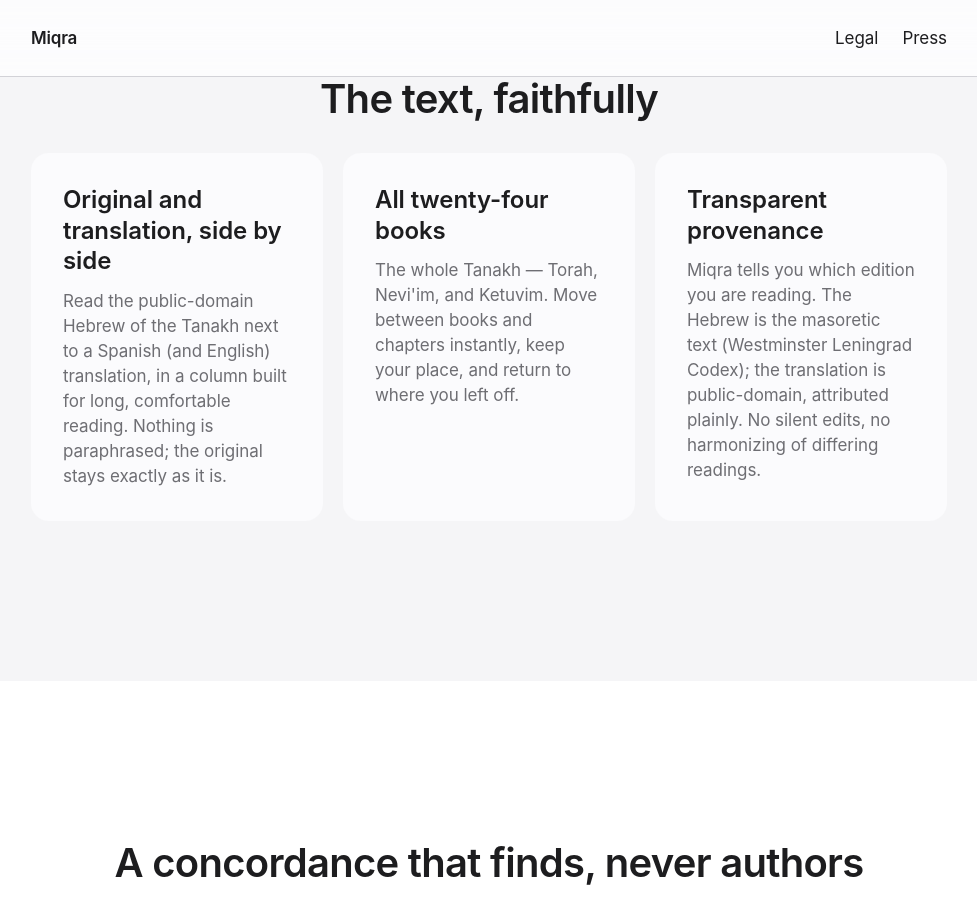
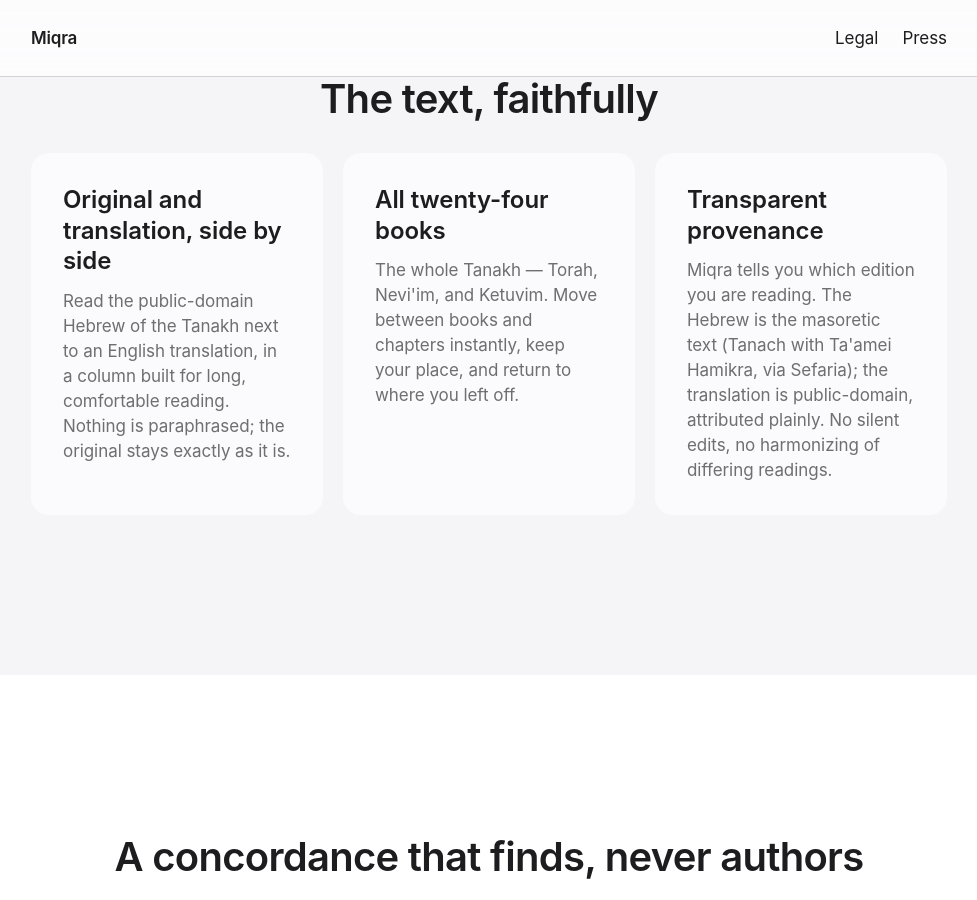
Before and after one commit to KhassinX/miqra-web, a Jekyll site: the page built from index.html, in a window 1280 px wide and 900 px high, scrolled down 812 px. Shown: the whole window, without its empty margins (151-1128 px from the left). Built offline with Jekyll 4.4.1, drawn with Linux system fonts in a browser that asks for light colours; some of the changed text lies outside the part shown.

Commit message:
fix(content): Miqra es hebreo + inglés, no español — alinea marketing con la realidad (#5)
El marketing (index/press, EN+ES) anunciaba 'Spanish at launch' / traducción al español, que NO existe: Miqra bundlea hebreo (Tanach with Ta'amei Hamikra, vía Sefaria) + inglés (JPS 1917). El español es el hueco en gestión de licencia (Herzog). Los legal docs ya decían la verdad → ahora el marketing coincide. Edición corregida WLC → Tanach with Ta'amei Hamikra. Español = 'on the way'. Sitio bilingüe EN/ES se mantiene.

Co-authored-by: khassinx <hello@khassinx.com>
Co-authored-by: Claude Opus 4.8 (1M context) <noreply@anthropic.com>

```diff
--- a/es/press/index.html
+++ b/es/press/index.html
@@ -20,8 +20,8 @@ canonical_es: /es/press/
       <li><strong>Qué es</strong>: un lector reverente del Tanaj (las Escrituras hebreas) con una concordancia no generativa en el dispositivo</li>
       <li><strong>Categoría</strong>: Referencia / Libros</li>
       <li><strong>Plataformas</strong>: iPhone, iPad, Mac, Apple Watch (universal)</li>
-      <li><strong>Idiomas en el lanzamiento</strong>: inglés y español (España y Latinoamérica)</li>
-      <li><strong>Texto</strong>: hebreo de dominio público (texto masorético, Códice de Leningrado / Westminster Leningrad Codex) con una traducción de dominio público, lado a lado, cada edición atribuida</li>
+      <li><strong>Idiomas en el lanzamiento</strong>: inglés (una traducción al español está en camino)</li>
+      <li><strong>Texto</strong>: hebreo de dominio público (texto masorético, Tanach with Ta'amei Hamikra, vía Sefaria) con una traducción de dominio público, lado a lado, cada edición atribuida</li>
       <li><strong>Concordancia</strong>: muestra pasajes relacionados con el modelo de lenguaje natural de Apple en el dispositivo; nunca interpreta, parafrasea, resume ni genera escritura</li>
       <li><strong>Precio</strong>: pro bono — gratis, sin anuncios, sin rastreo. Propina opcional.</li>
       <li><strong>Privacidad</strong>: sin servidores, sin analítica, sin SDKs de terceros. Etiqueta de privacidad: "Datos no recolectados".</li>
--- a/index.html
+++ b/index.html
@@ -1,7 +1,7 @@
 ---
 layout: base
 title: The Tanakh, as it is read — a reverent reader with an on-device concordance
-description: Miqra is a reverent Tanakh reader for Apple platforms. Read the public-domain Hebrew text with Spanish, side by side. Ask in plain language and a non-generative, on-device concordance surfaces related passages — it finds connections, it never interprets or invents. Everything stays on your device. iPhone, iPad, Mac, Apple Watch.
+description: Miqra is a reverent Tanakh reader for Apple platforms. Read the public-domain Hebrew text with an English translation, side by side. Ask in plain language and a non-generative, on-device concordance surfaces related passages — it finds connections, it never interprets or invents. Everything stays on your device. iPhone, iPad, Mac, Apple Watch.
 lang: en
 canonical_en: /
 canonical_es: /es/
@@ -24,7 +24,7 @@ canonical_es: /es/
     <div class="cards-grid">
       <article class="card">
         <h3>Original and translation, side by side</h3>
-        <p>Read the public-domain Hebrew of the Tanakh next to a Spanish (and English) translation, in a column built for long, comfortable reading. Nothing is paraphrased; the original stays exactly as it is.</p>
+        <p>Read the public-domain Hebrew of the Tanakh next to an English translation, in a column built for long, comfortable reading. Nothing is paraphrased; the original stays exactly as it is.</p>
       </article>
 
       <article class="card">
@@ -34,7 +34,7 @@ canonical_es: /es/
 
       <article class="card">
         <h3>Transparent provenance</h3>
-        <p>Miqra tells you which edition you are reading. The Hebrew is the masoretic text (Westminster Leningrad Codex); the translation is public-domain, attributed plainly. No silent edits, no harmonizing of differing readings.</p>
+        <p>Miqra tells you which edition you are reading. The Hebrew is the masoretic text (Tanach with Ta'amei Hamikra, via Sefaria); the translation is public-domain, attributed plainly. No silent edits, no harmonizing of differing readings.</p>
       </article>
     </div>
   </div>
@@ -88,7 +88,7 @@ canonical_es: /es/
 <section class="section">
   <div class="container container-narrow">
     <h2>Universal Apple</h2>
-    <p class="text-secondary">Miqra is designed for each device, not stretched to fit. Read on iPhone, iPad, Mac, and Apple Watch. Available in English and Spanish (Spain and Latin America) at launch.</p>
+    <p class="text-secondary">Miqra is designed for each device, not stretched to fit. Read on iPhone, iPad, Mac, and Apple Watch. Available in English at launch, with a Spanish translation on the way.</p>
   </div>
 </section>
 
--- a/press/index.html
+++ b/press/index.html
@@ -20,8 +20,8 @@ canonical_es: /es/press/
       <li><strong>What it is</strong>: a reverent reader for the Tanakh (the Hebrew Scriptures) with an on-device, non-generative concordance</li>
       <li><strong>Category</strong>: Reference / Books</li>
       <li><strong>Platforms</strong>: iPhone, iPad, Mac, Apple Watch (universal)</li>
-      <li><strong>Languages at launch</strong>: English and Spanish (Spain and Latin America)</li>
-      <li><strong>Text</strong>: public-domain Hebrew (masoretic text, Westminster Leningrad Codex) with a public-domain translation, side by side, each edition attributed</li>
+      <li><strong>Languages at launch</strong>: English (a Spanish translation is on the way)</li>
+      <li><strong>Text</strong>: public-domain Hebrew (masoretic text, Tanach with Ta'amei Hamikra, via Sefaria) with a public-domain translation, side by side, each edition attributed</li>
       <li><strong>Concordance</strong>: surfaces related passages using Apple's on-device natural-language model; it never interprets, paraphrases, summarizes, or generates scripture</li>
       <li><strong>Pricing</strong>: pro bono — free, no ads, no tracking. Optional tip jar.</li>
       <li><strong>Privacy</strong>: no servers, no analytics, no third-party SDKs. App Privacy Label: "Data Not Collected".</li>
```
Also changed, not shown: es/index.html (+4 -4 lines).
